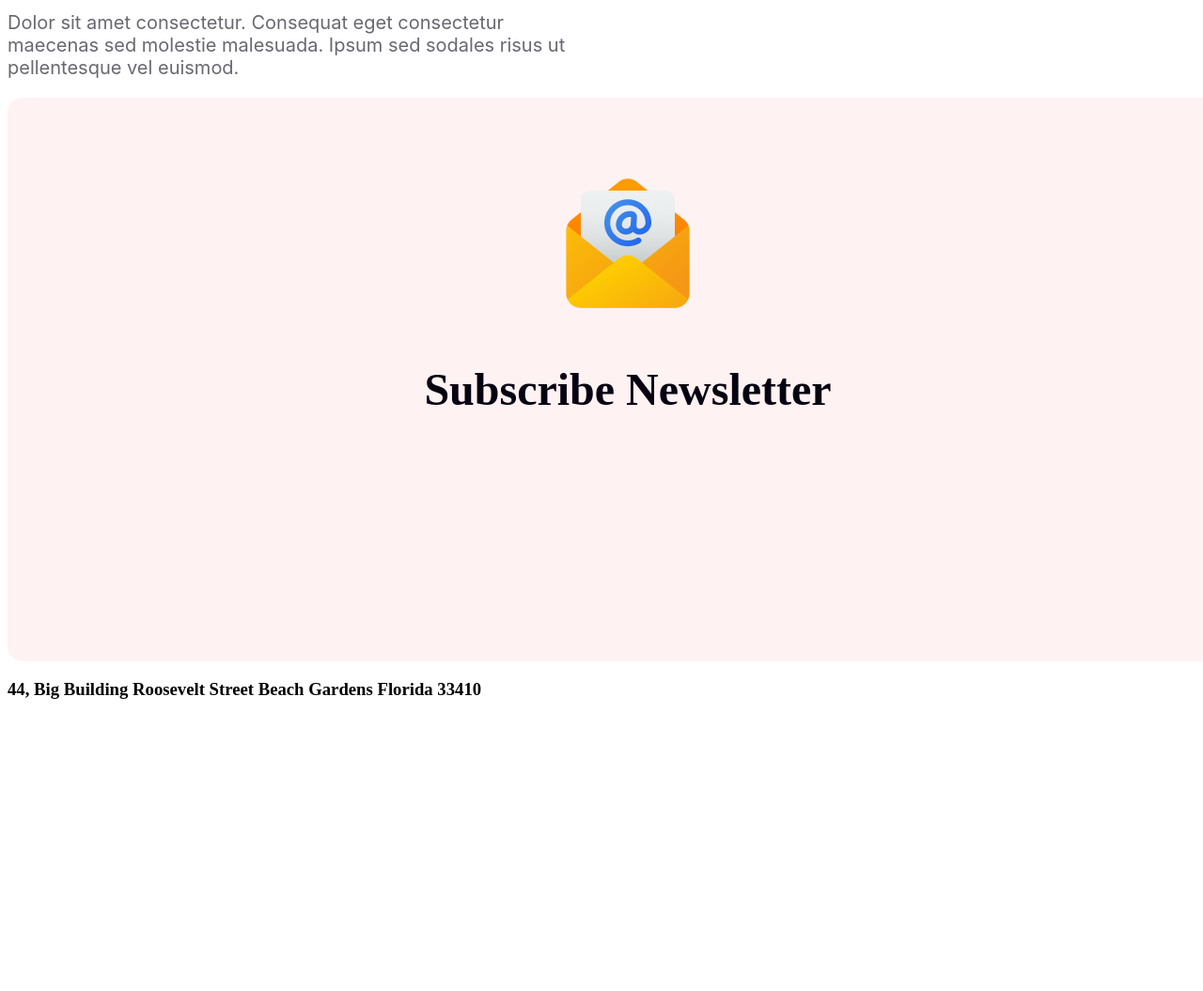
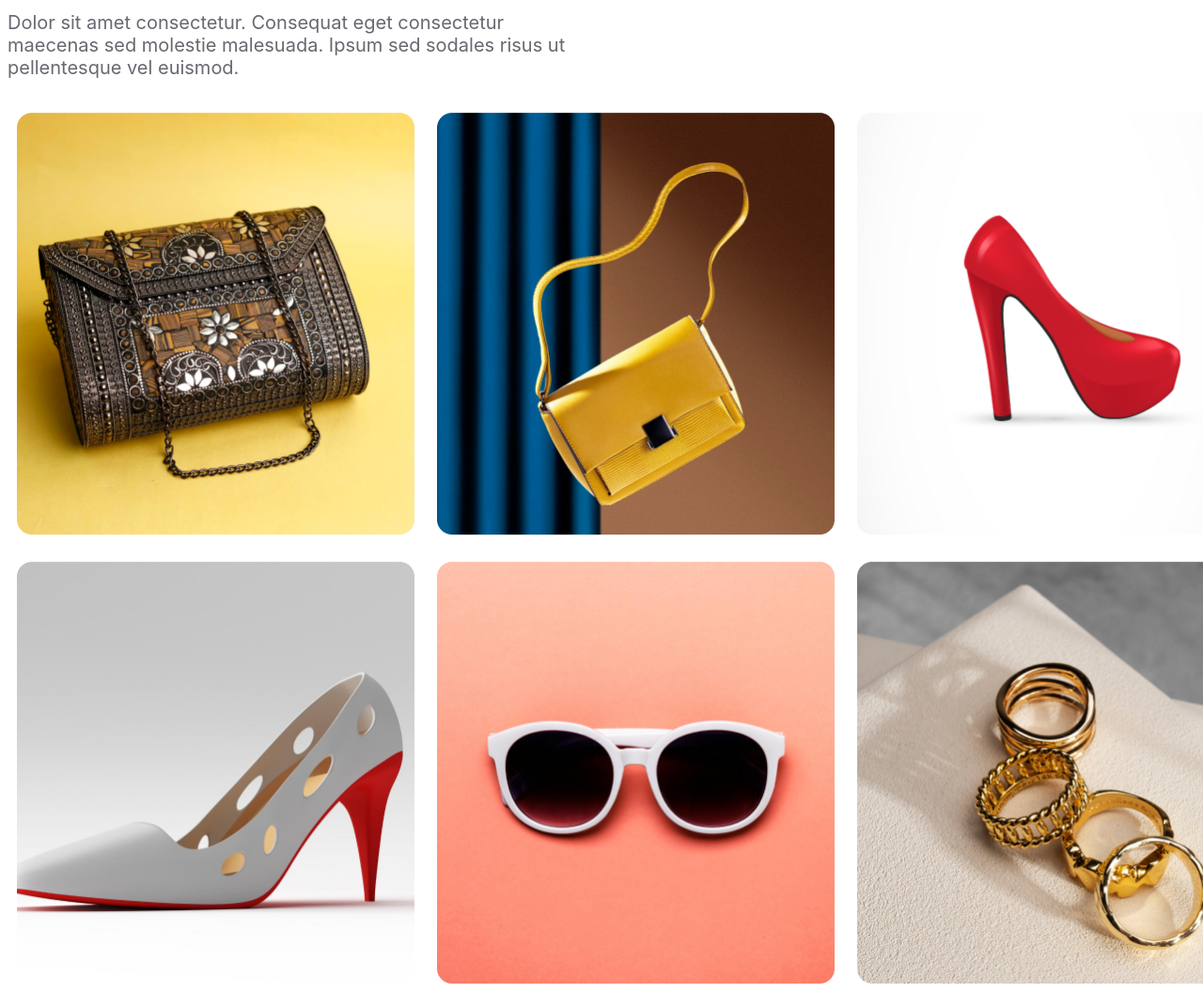
Before and after one commit to zarka1212/assignment-practice, a plain HTML site: page index.html in a window 1280 px wide. Shown: the part 2970-4025 px from the top of the page at 94% size. Before the commit the page ends 3770 px from the top, so only its background shows below. Drawn offline with Linux system fonts and the light colour scheme.

Commit message:
added grid file

```diff
--- a/index.html
+++ b/index.html
@@ -58,9 +58,18 @@
             <h4 class="title-des">Dolor sit amet consectetur. Consequat eget
                      consectetur maecenas sed molestie malesuada. Ipsum sed sodales risus ut pellentesque vel euismod. </h4>
 
+    </div>
+
+    <div class="gift-grid">
+        <div class="grid-item"> <img class="image" src="images/Rectangle 4.png" alt="">    </div>
+        <div class="grid-item"><img class="image" src="images/Rectangle 3.png" alt=""></div>
+        <div class="grid-item"><img class="image" src="images/Rectangle 5.png" alt=""></div>
+        <div class="grid-item"><img class="image" src="images/Rectangle 6.png" alt=""></div>
+        <div class="grid-item"><img class="image" src="images/Rectangle 7.png" alt=""></div>
+        <div class="grid-item"><img class="image" src="images/Rectangle 8.png" alt=""></div>
 
 
-        </div>
+    </div>
 
 
 
--- a/styles.css
+++ b/styles.css
@@ -199,7 +199,7 @@ text-transform: uppercase;
         margin:auto ;
         border-radius: 16px;
         width: 1300px;
-        height: 100px;
+        height: 1200px;
         align-items: left;
     }
 
@@ -230,6 +230,30 @@ text-transform: uppercase;
    font-size: 20px;
    font-weight: 400;
    max-width: 600px;
+
+}
+
+.gift-grid{
+
+    display: inline-grid;
+  grid-template-columns: auto auto auto;
+  background-color: white;
+  padding: 10px;
+  column-gap: 24px;
+  row-gap: 24px;
+
+
+}
+.image {
+    height: 450px;
+
+}
+
+.grid-item:hover {
+    border: 3px solid  #d00404;
+    border-radius: 16px;
+    height:449px ;
+    margin:-2px;
 
 }
 
```
